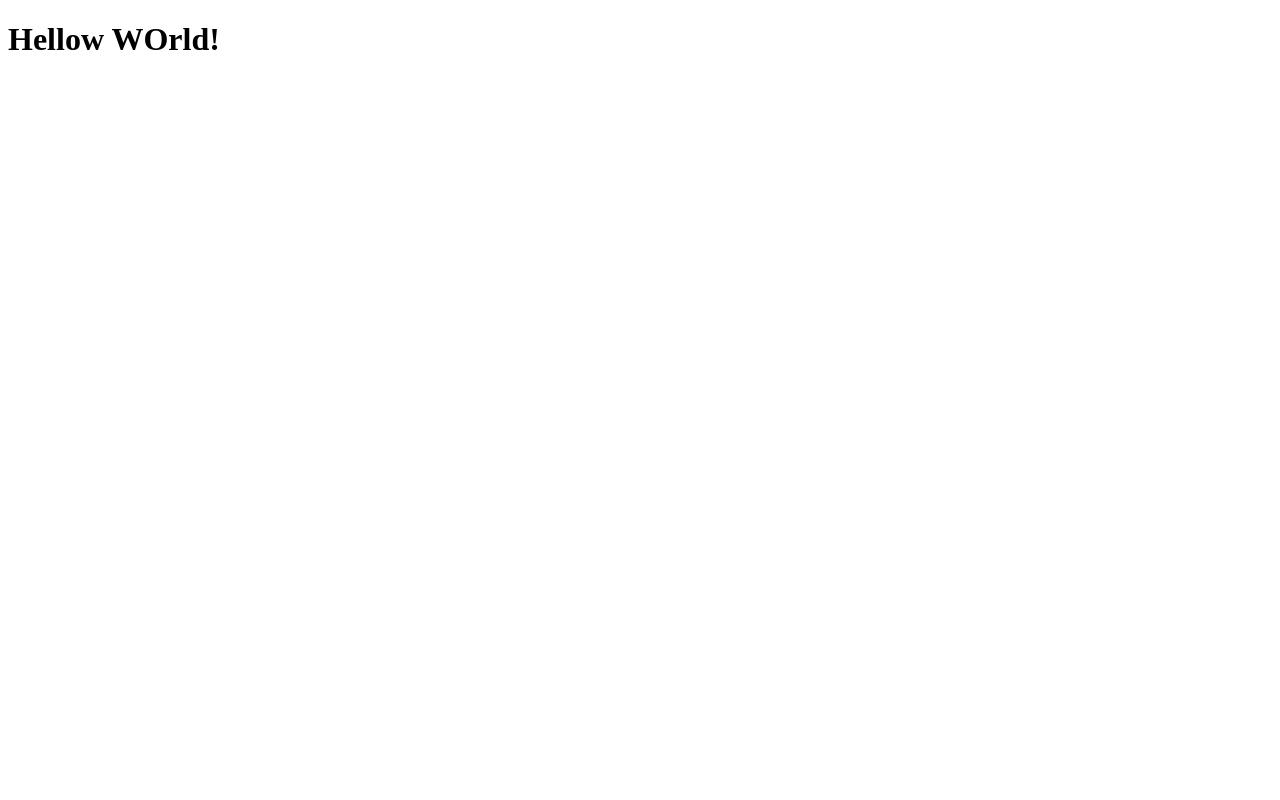
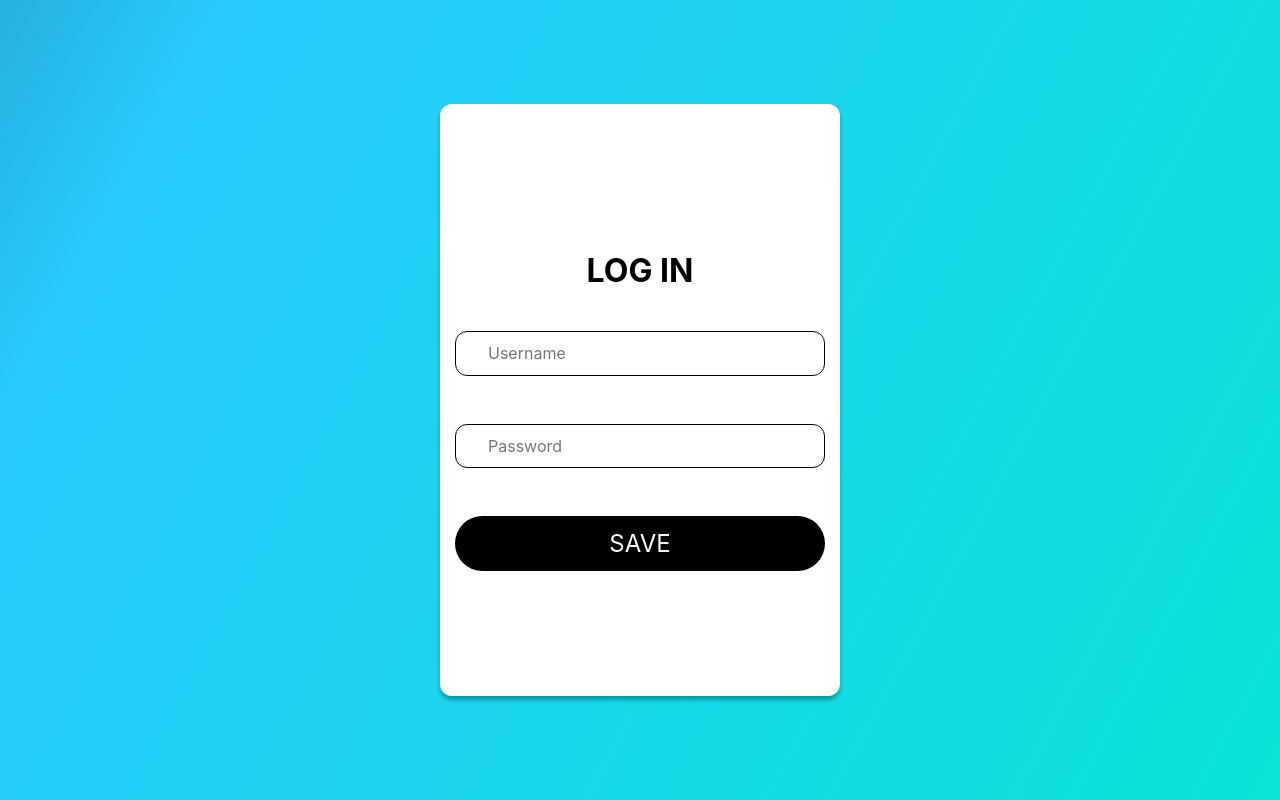
Before and after one commit to joequich/project4, a React (Create React App) app in the folder client/: page / in a window 1280 px wide. Built offline with nearby package versions, Linux system fonts and the light colour scheme.

Commit message:
added login form

```diff
--- a/client/src/App.tsx
+++ b/client/src/App.tsx
@@ -1,7 +1,45 @@
+import { FormEvent } from "react";
+import { useForm } from "./hooks/useForm";
+
+interface FormValues {
+    username?: string;
+    password?: string;
+}
+
 const App = () => {
+    const [formValues, handleInputChange] = useForm({
+        username: '',
+        password: ''
+    });
+
+    const { username, password }: FormValues = formValues;
+
+    const handleSubmit = (e: FormEvent<HTMLFormElement>) => {
+        e.preventDefault();
+        console.log(formValues);
+    }
+
     return (
-        <div>
-            <h1>Hellow WOrld!</h1>
+        <div className="login-container">
+            <div className="login-wrapper">
+                <form onSubmit={handleSubmit}>
+                    <h1>LOG IN</h1>
+                    <br />
+                    <div className="input-wrapper mb-md">
+                        <input type="text" name="username" className="form-control" placeholder="Username" aria-placeholder="Your user name" autoComplete="off"
+                            value={username}
+                            onChange={handleInputChange}
+                        />
+                    </div>
+                    <div className="input-wrapper mb-md">
+                        <input type="password" name="password" className="form-control" placeholder="Password" aria-placeholder="Your password" autoComplete="off"
+                            value={password}
+                            onChange={handleInputChange}
+                        />
+                    </div>
+                    <button type="submit" className="button button-login">Save</button>
+                </form>
+            </div>
         </div>
     );
 }
--- /dev/null
+++ b/client/src/hooks/useForm.ts
@@ -0,0 +1,14 @@
+import { ChangeEvent, useState } from "react";
+
+export const useForm: (initialState?: object) => [values: object, handleInputChange: ({target}: ChangeEvent <HTMLInputElement>) => void] = (initialState = {}) => {
+    const [values, setValues] = useState(initialState);
+
+    const handleInputChange = ({ target }: ChangeEvent <HTMLInputElement>) => {
+        setValues({
+            ...values,
+            [target.name]: target.value
+        });
+    };
+
+    return [values, handleInputChange];
+}
--- a/client/src/index.tsx
+++ b/client/src/index.tsx
@@ -1,4 +1,5 @@
 import ReactDOM from 'react-dom';
 import App from './App';
+import './style.css';
 
 ReactDOM.render(<App/>, document.getElementById('root'));
--- /dev/null
+++ b/client/src/style.css
@@ -0,0 +1,79 @@
+*,
+*::before,
+*::after {
+  box-sizing: border-box;
+}
+
+html {
+  font-size: 16px;
+}
+
+body {
+  margin: 0;
+  padding: 0;
+  font-family: -apple-system, BlinkMacSystemFont, 'Segoe UI', Roboto, Oxygen, Ubuntu, Cantarell, 'Open Sans', 'Helvetica Neue', sans-serif;
+}
+
+.login-container{
+  background: rgb(0,0,0);
+  background: linear-gradient(298.43deg, #0AE3D6 1.27%, #28CBFF 86.1%, #25B2E0 98.89%);
+  text-align: center;
+  display: flex;
+  flex-wrap: wrap;
+  justify-content: center;
+  align-items: center;
+  padding: 15px;
+  width: 100%;
+  min-height: 100vh;
+}
+
+.login-wrapper {
+  margin: 0 auto;
+  width: 400px;
+  background-color: white;
+  overflow: hidden;
+  padding-top: 10%;
+  padding-bottom: 10%;
+  box-shadow: 0px 4px 4px rgba(0, 0, 0, 0.31);
+  border-radius: 12px;
+  padding-left: 15px;
+  padding-right: 15px;
+}
+
+.button {
+  background-color: #000;
+  color: #fff;
+  border: none;
+  border-radius: 100px;
+  font-family: inherit;
+  font-size: 1.5rem;
+  text-transform: uppercase;
+  padding: .8rem 3rem;
+  cursor: pointer;
+  transition: all .2s;
+  width: 100%;
+}
+
+.button:hover {
+  background-color: #999999;
+}
+
+.mb-sm {
+  margin-bottom: 2em;
+}
+
+.mb-md {
+  margin-bottom: 3em;
+}
+
+input {
+  font-family: inherit;
+  font-size: inherit;
+  color: inherit;
+  background-color: rgb(255, 255, 255);
+  border: 1px solid #000;
+  padding: .7em 2em;
+  border-radius: 12px;
+  width: 100%;
+  transition: all .2s;
+}
```
